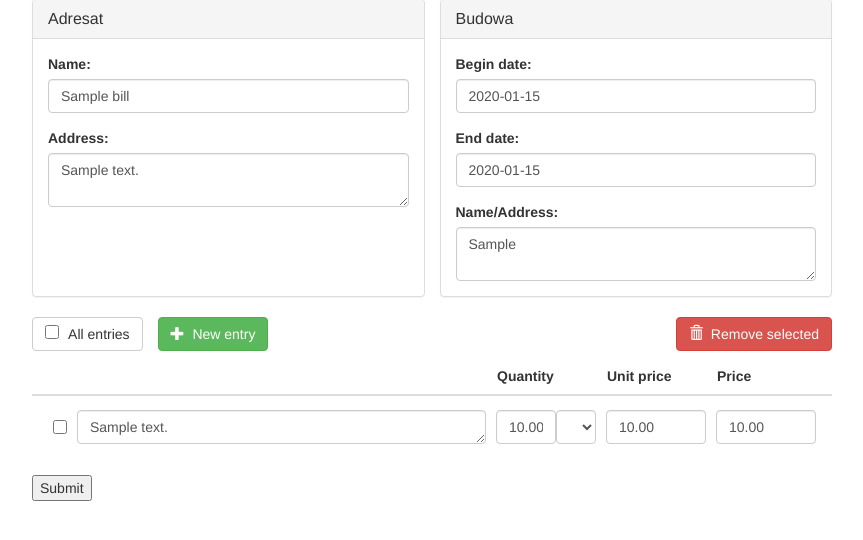
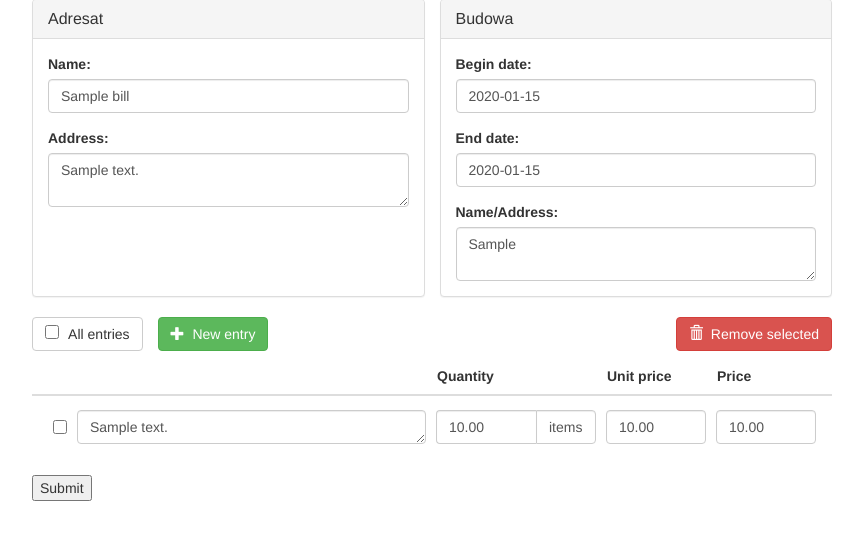
Before and after one commit to mkatch/PK-Rachunki, a Django app: page /bills/1/edit/ in a window 1280 px wide. Shown: the part 51-591 px from the top of the page, without its empty margins (208-1071 px from the left). Run offline with Django 3.2, Linux system fonts and the light colour scheme; a user stored in the database is signed in; tables that the repository leaves empty hold one stand-in row (values such as "Sample post"); parts of the project's set-up code (start-up, migrations or seed data) failed here and were passed over; some libraries are stand-ins or nearby versions.

Commit message:
Unit select widget. Still not satisfied though.

```diff
--- a/bills/forms.py
+++ b/bills/forms.py
@@ -5,7 +5,7 @@ from django.shortcuts import render
 from django.contrib.auth.decorators import login_required
 from django.forms import ModelForm
 from django.forms.widgets import HiddenInput
-from bootstrap.widgets import (TextInput, TextArea, Select, DatePicker)
+from bootstrap.widgets import *
 from bills.models import (Bill, BillEntry)
 
 class BillForm(ModelForm):
@@ -55,8 +55,9 @@ class BillEntryForm(ModelForm):
             'ord': HiddenInput(attrs={'class': 'entry-ord'}),
             'description': TextArea(attrs={'class': 'entry-description',
                                            'rows': 1}),
-            'quantity': TextInput(attrs={'class': 'entry-quantity'}),
-            'unit': Select(attrs={'class': 'entry-unit'}),
+            'quantity': TextInput(
+                attrs={'class': 'entry-quantity addon-left'}),
+            'unit': Select(attrs={'class': 'entry-unit addon-right'}),
             'unit_price': TextInput(attrs={'class': 'entry-unit-price'}),
             'price': TextInput(attrs={'class': 'entry-price'}),
         }
--- a/bills/models.py
+++ b/bills/models.py
@@ -61,7 +61,7 @@ class BillEntry(models.Model):
     bill = models.ForeignKey(Bill, related_name='entries')
     ord = models.IntegerField(default=0)
     description = models.TextField()
-    unit = models.CharField(max_length=4, choices=UNITS, blank=True)
+    unit = models.CharField(max_length=4, choices=UNITS, default=ITEM)
     quantity = models.DecimalField(max_digits=11, decimal_places=2, blank=True,
                                    null=True)
     unit_price = models.DecimalField(max_digits=11, decimal_places=2,
--- a/bills/static/bills/css/edit_bill.css
+++ b/bills/static/bills/css/edit_bill.css
@@ -75,10 +75,10 @@ input.entry-checkbox {
     margin-right: 10px
 }
 .entry-quantity {
-    width: 60px;
+    width: 100px;
 }
 .entry-unit {
-    width: 40px;
+    width: 60px;
 }
 .entry-unit-price,
 .entry-price {
--- a/bills/templates/bills/edit_bill.html
+++ b/bills/templates/bills/edit_bill.html
@@ -82,6 +82,8 @@
     </ul>
     {{ bill_form.edit_token }}
     <button type="submit">Submit</button>
+    {% comment %} TODO: Handle duplicate media {% endcomment %}
     {{ bill_form.media }}
+    {{ entry_template.media }}
 </form>
 {% endblock content %}
--- /dev/null
+++ b/bootstrap/static/bootstrap/css/widgets.css
@@ -0,0 +1,16 @@
+.bs-select {
+    -webkit-appearance: none;
+    -moz-appearance: none;
+    appearance: none;
+}
+
+.addon-right {
+    border-top-left-radius: 0;
+    border-bottom-left-radius: 0;
+}
+
+.addon-left {
+    border-top-right-radius: 0;
+    border-bottom-right-radius: 0;
+    border-right: none;
+}
--- a/bootstrap/static/bootstrap/js/datepicker.js
+++ b/bootstrap/static/bootstrap/js/widgets.js
@@ -1,6 +1,6 @@
 $(function () {
 
-$('.bootstrap-datepicker').datepicker({
+$('.bs-datepicker').datepicker({
     format: "d.mm.yyyy",
     todayBtn: "linked",
     language: "pl",
```
Also changed, not shown: bootstrap/widgets.py (+8 -4 lines).
